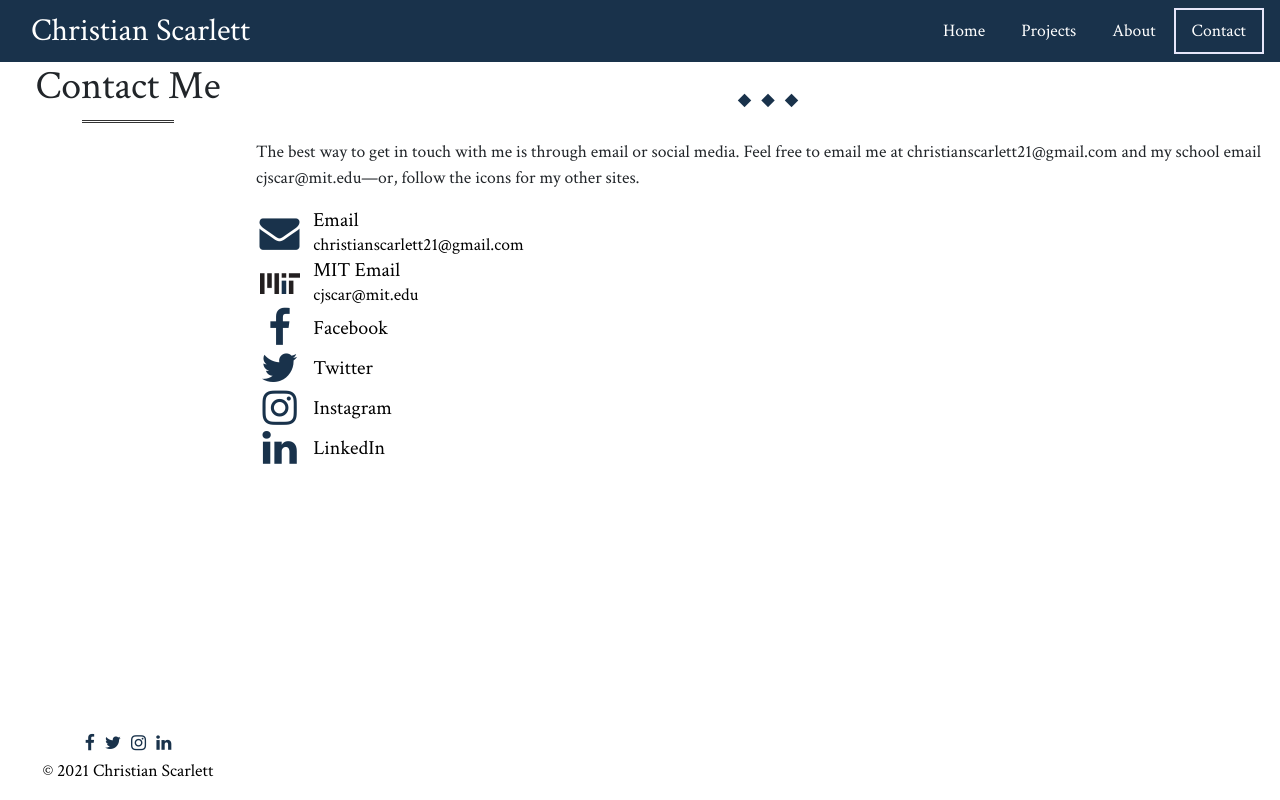
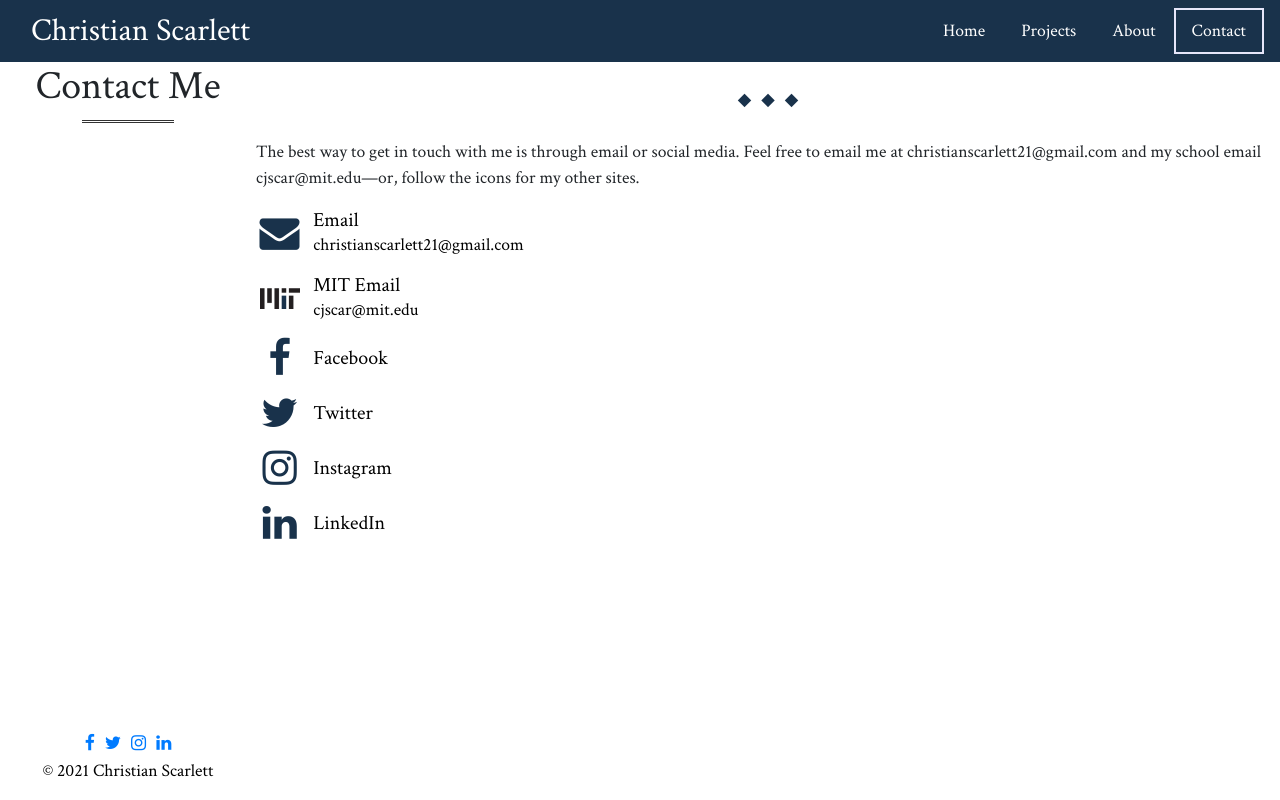
Before and after one commit to christianscarlett/website, a React (Create React App) app: page /#/contact in a window 1280 px wide. Built offline with nearby package versions, Linux system fonts and the light colour scheme.

Commit message:
icon styling

```diff
--- a/src/webcss.css
+++ b/src/webcss.css
@@ -20,13 +20,6 @@ body {
     background-attachment: fixed;
 }
 
-i {
-    color: rgb(25, 50, 75);
-}
-
-footer i:hover {
-    color: lavender;
-}
 
 /* Framework */
 #root {
@@ -153,6 +146,10 @@ a {
     text-decoration: none !important;
 }
 
+.contact-method-wrapper {
+    margin-bottom: 15px;
+}
+
 .contact-method-wrapper div {
     color: black;
 }
@@ -178,6 +175,7 @@ a {
 }
 
 .contact-icon i {
+    color: rgb(25, 50, 75);
     font-size: 40px;
 }
 
```
